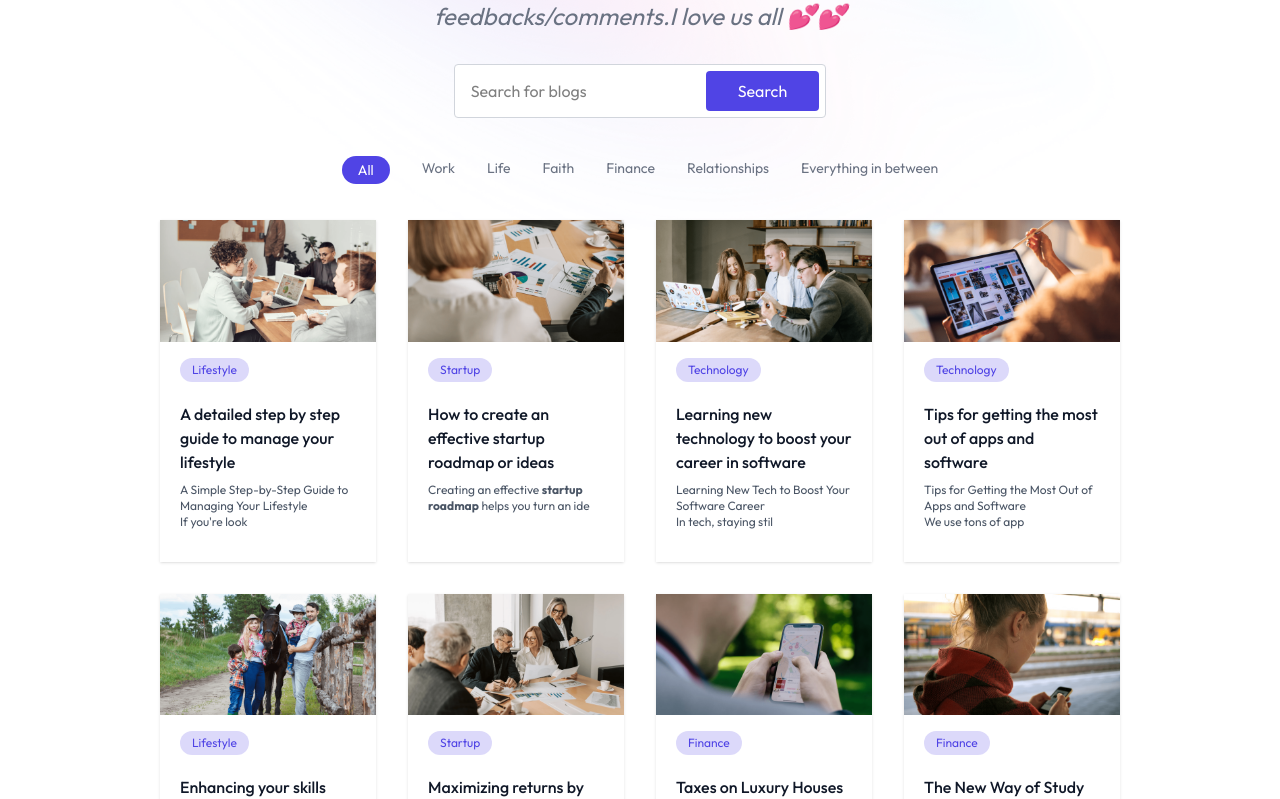
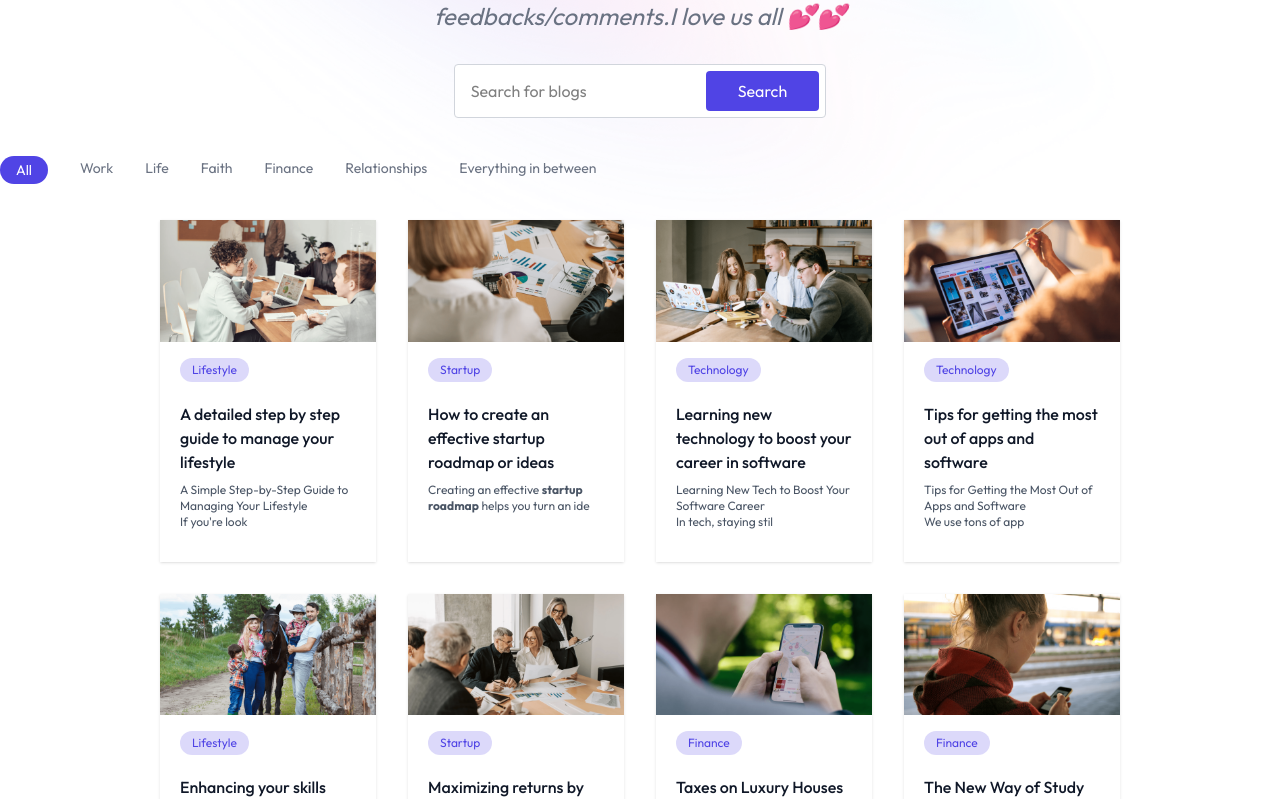
Before and after one commit to Xlence1624/Eyil-s_Pen, a React (Vite) app: page / in a window 1280 px wide. Shown: the part 542-1341 px from the top of the page. Built offline with nearby package versions, Linux system fonts and the light colour scheme.

Commit message:
categories overflow-x fixed
Signed-off-by: Michael Orji <xlence1624@gmail.com>

```diff
--- a/src/components/Bloglist.jsx
+++ b/src/components/Bloglist.jsx
@@ -6,8 +6,8 @@ import BlogCard from './BlogCard'
 const Bloglist = () => {
   const [menu, setMenu] = useState("All")
   return (
-    <div>
-      <div className="flex justify-center gap-4 sm:gap-8 my-10 relative">
+    <div className="overflow-x-auto">
+      <div className="flex justify-start gap-4 sm:gap-8 my-10 relative">
 {
   blogCategories.map(
     (item) => (
```
